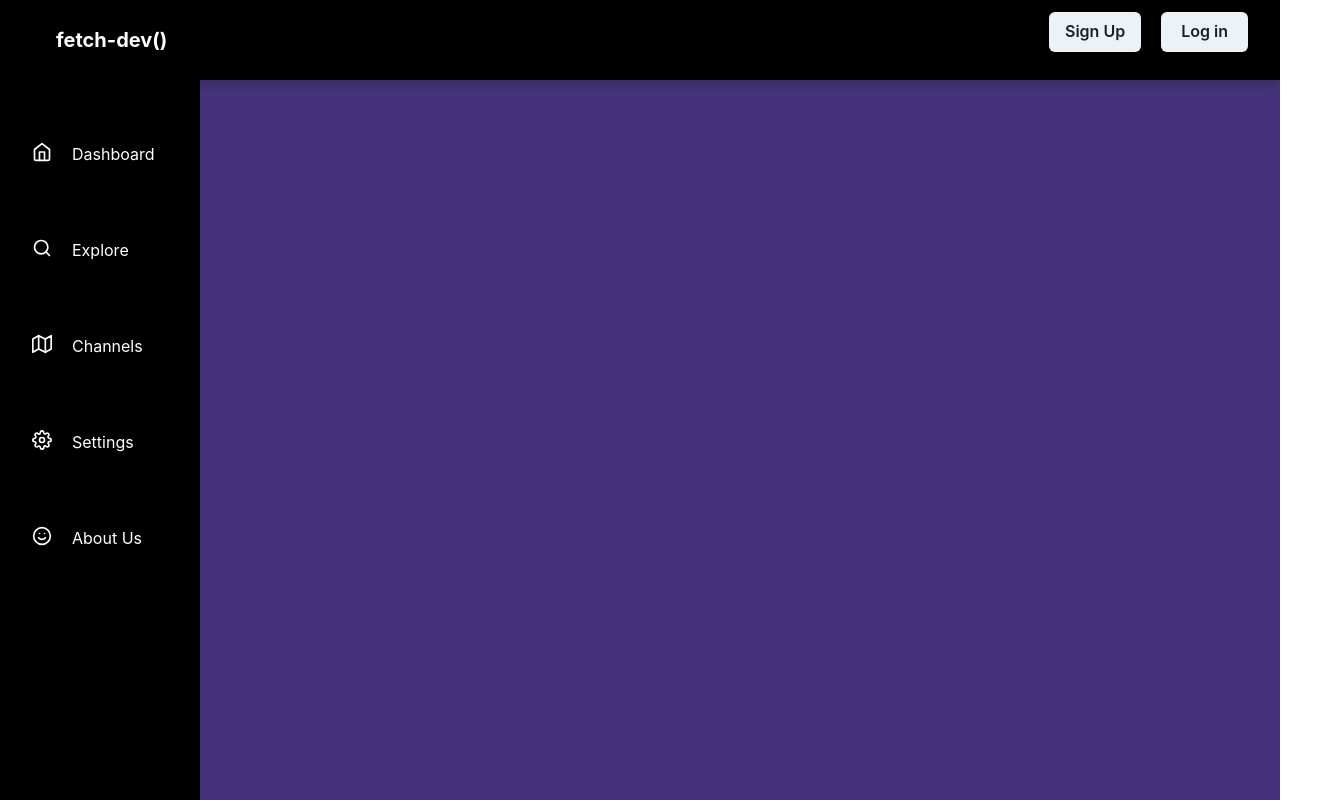
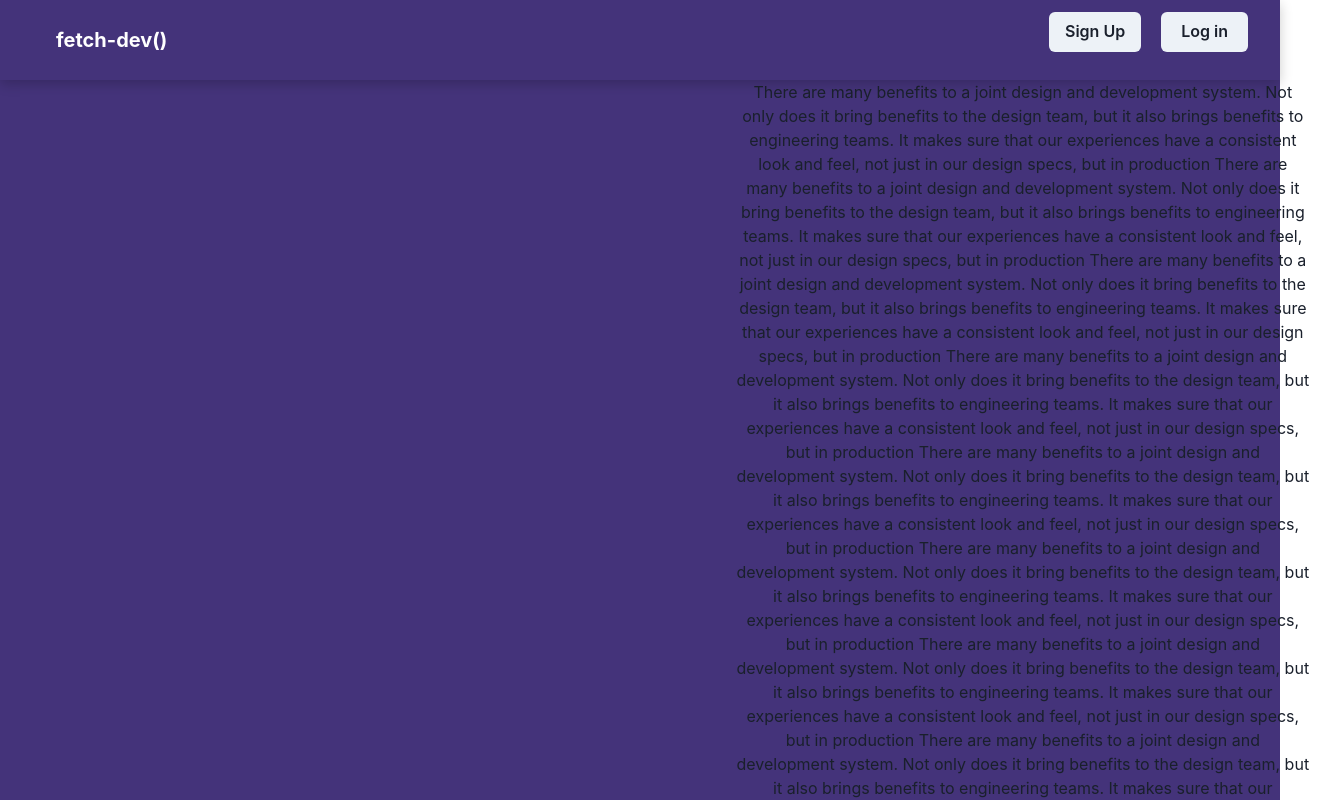
Before and after one commit to naldridge/Capstone-Project, a React (Create React App) app: page / in a window 1280 px wide. Shown: the top 800 px of the page, 1326 px wide, since content can reach past the window. Built offline with nearby package versions, Linux system fonts and the light colour scheme.

Commit message:
nothing changed

```diff
--- a/package.json
+++ b/package.json
@@ -17,6 +17,7 @@
     "react-bootstrap": "^2.0.0-beta.4",
     "react-dom": "^17.0.2",
     "react-icons": "^4.2.0",
+    "react-pro-sidebar": "^0.6.0",
     "react-router-dom": "^5.2.0",
     "react-scripts": "4.0.3",
     "web-vitals": "^1.1.2"
--- a/src/App.css
+++ b/src/App.css
@@ -60,6 +60,10 @@
 }
 
 .headerNav {
-  background-color: black;
+  background-color: #44337a;
   box-shadow: 0 4px 12px 0 rgba(0, 0, 0, 0.2);
 }
+
+.profilePage {
+  margin-left: 40px;
+}
--- a/src/App.js
+++ b/src/App.js
@@ -2,16 +2,19 @@ import "./App.css";
 import React from "react";
 import Navbar from "./components/Navbar";
 import Sidebar from "./components/Sidebar";
+import ProfilePage from "./components/ProfilePage";
 // import HomePage from "./components/Homepage";
 import "bootstrap/dist/css/bootstrap.min.css";
 
 function App() {
   return (
     <div className="App">
-      <header className="App-header">
-        <Navbar />
-      </header>
-      <Sidebar />
+      <Navbar />
+
+      <ProfilePage />
+
+      {/* <Sidebar />
+      <ProfilePage /> */}
       {/* <HomePage /> */}
     </div>
   );
--- a/src/components/Navbar.jsx
+++ b/src/components/Navbar.jsx
@@ -1,5 +1,4 @@
 import { BrowserRouter as Router, Switch, Route, Link } from "react-router-dom";
-
 import Home from "./Home";
 import { Flex, Heading, Spacer, Box, Button } from "@chakra-ui/react";
 
--- /dev/null
+++ b/src/components/ProfilePage.jsx
@@ -0,0 +1,93 @@
+import { Container } from "@chakra-ui/react";
+
+function ProfilePage() {
+  return (
+    <div>
+      <Container h="100vh" ml="45rem">
+        There are many benefits to a joint design and development system. Not
+        only does it bring benefits to the design team, but it also brings
+        benefits to engineering teams. It makes sure that our experiences have a
+        consistent look and feel, not just in our design specs, but in
+        production There are many benefits to a joint design and development
+        system. Not only does it bring benefits to the design team, but it also
+        brings benefits to engineering teams. It makes sure that our experiences
+        have a consistent look and feel, not just in our design specs, but in
+        production There are many benefits to a joint design and development
+        system. Not only does it bring benefits to the design team, but it also
+        brings benefits to engineering teams. It makes sure that our experiences
+        have a consistent look and feel, not just in our design specs, but in
+        production There are many benefits to a joint design and development
+        system. Not only does it bring benefits to the design team, but it also
+        brings benefits to engineering teams. It makes sure that our experiences
+        have a consistent look and feel, not just in our design specs, but in
+        production There are many benefits to a joint design and development
+        system. Not only does it bring benefits to the design team, but it also
+        brings benefits to engineering teams. It makes sure that our experiences
+        have a consistent look and feel, not just in our design specs, but in
+        production There are many benefits to a joint design and development
+        system. Not only does it bring benefits to the design team, but it also
+        brings benefits to engineering teams. It makes sure that our experiences
+        have a consistent look and feel, not just in our design specs, but in
+        production There are many benefits to a joint design and development
+        system. Not only does it bring benefits to the design team, but it also
+        brings benefits to engineering teams. It makes sure that our experiences
+        have a consistent look and feel, not just in our design specs, but in
+        production There are many benefits to a joint design and development
+        system. Not only does it bring benefits to the design team, but it also
+        brings benefits to engineering teams. It makes sure that our experiences
+        have a consistent look and feel, not just in our design specs, but in
+        production There are many benefits to a joint design and development
+        system. Not only does it bring benefits to the design team, but it also
+        brings benefits to engineering teams. It makes sure that our experiences
+        have a consistent look and feel, not just in our design specs, but in
+        production There are many benefits to a joint design and development
+        system. Not only does it bring benefits to the design team, but it also
+        brings benefits to engineering teams. It makes sure that our experiences
+        have a consistent look and feel, not just in our design specs, but in
+        production There are many benefits to a joint design and development
+        system. Not only does it bring benefits to the design team, but it also
+        brings benefits to engineering teams. It makes sure that our experiences
+        have a consistent look and feel, not just in our design specs, but in
+        production There are many benefits to a joint design and development
+        system. Not only does it bring benefits to the design team, but it also
+        brings benefits to engineering teams. It makes sure that our experiences
+        have a consistent look and feel, not just in our design specs, but in
+        production There are many benefits to a joint design and development
+        system. Not only does it bring benefits to the design team, but it also
+        brings benefits to engineering teams. It makes sure that our experiences
+        have a consistent look and feel, not just in our design specs, but in
+        production There are many benefits to a joint design and development
+        system. Not only does it bring benefits to the design team, but it also
+        brings benefits to engineering teams. It makes sure that our experiences
+        have a consistent look and feel, not just in our design specs, but in
+        production There are many benefits to a joint design and development
+        system. Not only does it bring benefits to the design team, but it also
+        brings benefits to engineering teams. It makes sure that our experiences
+        have a consistent look and feel, not just in our design specs, but in
+        production There are many benefits to a joint design and development
+        system. Not only does it bring benefits to the design team, but it also
+        brings benefits to engineering teams. It makes sure that our experiences
+        have a consistent look and feel, not just in our design specs, but in
+        production There are many benefits to a joint design and development
+        system. Not only does it bring benefits to the design team, but it also
+        brings benefits to engineering teams. It makes sure that our experiences
+        have a consistent look and feel, not just in our design specs, but in
+        production There are many benefits to a joint design and development
+        system. Not only does it bring benefits to the design team, but it also
+        brings benefits to engineering teams. It makes sure that our experiences
+        have a consistent look and feel, not just in our design specs, but in
+        production There are many benefits to a joint design and development
+        system. Not only does it bring benefits to the design team, but it also
+        brings benefits to engineering teams. It makes sure that our experiences
+        have a consistent look and feel, not just in our design specs, but in
+        production There are many benefits to a joint design and development
+        system. Not only does it bring benefits to the design team, but it also
+        brings benefits to engineering teams. It makes sure that our experiences
+        have a consistent look and feel, not just in our design specs, but in
+        production
+      </Container>
+    </div>
+  );
+}
+
+export default ProfilePage;
--- a/src/components/Sidebar.jsx
+++ b/src/components/Sidebar.jsx
@@ -10,8 +10,7 @@ export default function Sidebar() {
     <Flex
       position="sticky"
       top={0}
-      h="100vh"
-      background="black"
+      background="#44337a"
       w={200}
       flexDirection="column"
       justifyContent="space-between"
--- a/src/index.js
+++ b/src/index.js
@@ -10,7 +10,7 @@ const theme = extendTheme({
     brand: {
       50: "#44337A",
       100: "#B794F4",
-      500: "#B794F4", // you need this
+      500: "#B794F4",
     },
   },
 });
```
Also changed, not shown: 1 other file (tests, documents, lock files or other folders).
